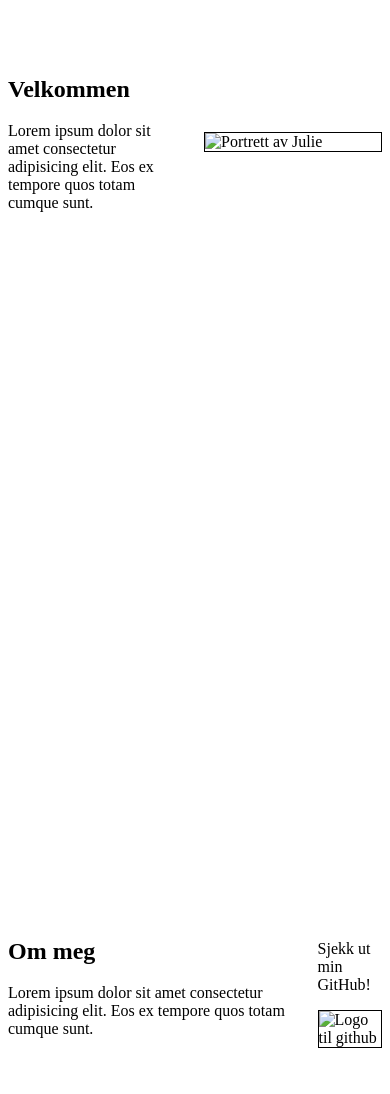
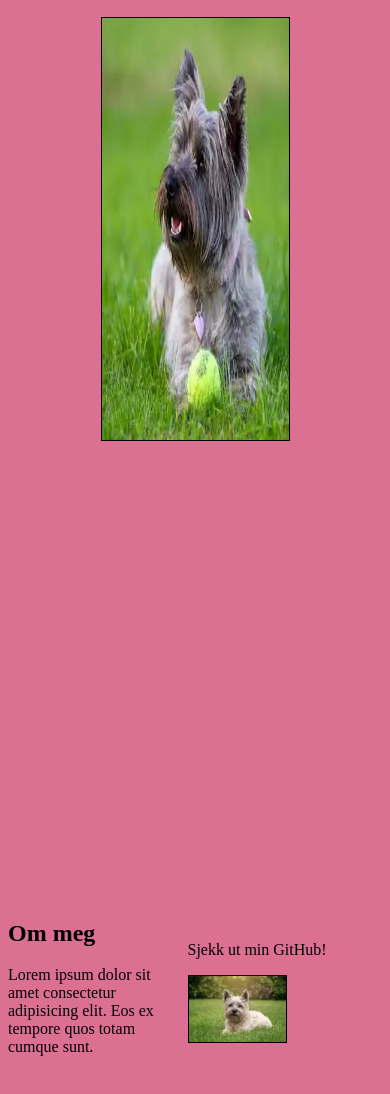
Before and after one commit to Claudia2305/4.feb--NEW---7.gang, a website: page index.html in a window 390 px wide. Shown: the part 342-1436 px from the top of the page. Drawn offline with Linux system fonts and the light colour scheme.

Commit message:
4.feb -Lots new stuff

```diff
--- a/index.html
+++ b/index.html
@@ -28,7 +28,7 @@
             tempore quos totam cumque sunt.
           </p>
         </div>
-        <img class="heroImg" src="" alt="Portrett av Julie" />
+        <img class="heroImg" src="baileys1.webp" alt="Portrett av Julie" />
       </section>
 
       <section class="about">
@@ -41,7 +41,7 @@
         </div>
         <div>
           <p>Sjekk ut min GitHub!</p>
-          <img class="aboutImg" src="" alt="Logo til github" />
+          <img class="aboutImg" src="baileys2.webp" alt="Logo til github" />
         </div>
       </section>
 
--- a/styles.css
+++ b/styles.css
@@ -39,6 +39,7 @@ section {
 
 .heroImg {
   width: 50%;
+  height: 50%;
   border: 1px solid black;
 }
 .about{
@@ -48,10 +49,11 @@ section {
  gap: 20px;
 }
 .aboutText{
-  width: 50€;
+  width: 50%;
 }
 .aboutImg{
   width: 50%;
+  height: 50%;
   border: 1px solid black;
 }
 
@@ -86,3 +88,10 @@ footer {
   display: flex;
   justify-content: center;
 }
+@media (max-width: 426px) {
+  body {background-color: palevioletred;
+  }
+  .hero {
+    flex-direction: column;
+  }
+}
```
Also changed, not shown: baileys1.webp (added), baileys2.webp (added), 1 other file.
